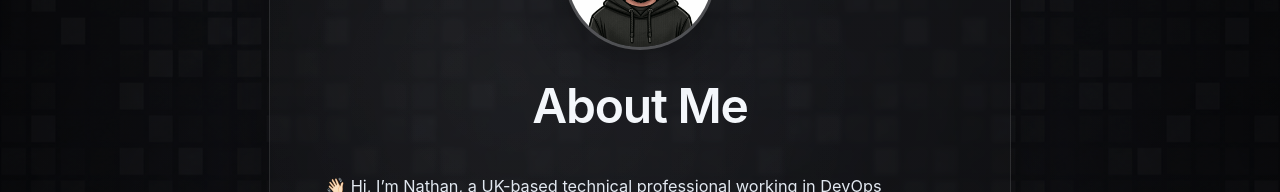
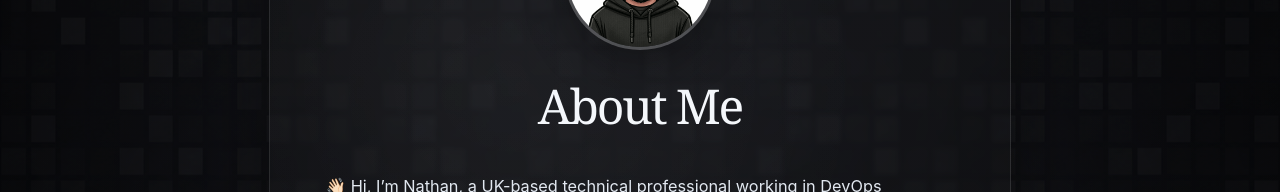
Before and after one commit to aut0nate/My-Website, a Next.js app: page /about in a window 1280 px wide. Shown: the part 253-445 px from the top of the page. Built offline with nearby package versions, Linux system fonts and the light colour scheme.

Commit message:
Align site typography with Apps

```diff
--- a/app/about/page.tsx
+++ b/app/about/page.tsx
@@ -23,7 +23,7 @@ export default function AboutPage() {
                 className="avatar-image object-cover"
               />
             </div>
-            <h1 className="mt-5 text-[2.4rem] font-semibold tracking-tight text-ink sm:text-[3rem]">
+            <h1 className="site-editorial-heading mt-5 text-[2.4rem] tracking-tight text-ink sm:text-[3rem]">
               About Me
             </h1>
           </section>
--- a/app/apps/concepts/library/page.tsx
+++ b/app/apps/concepts/library/page.tsx
@@ -22,7 +22,6 @@ export default function LibraryAppsConcept() {
             <span aria-hidden="true">←</span>
             <span>Back</span>
           </Link>
-          <p className="apps-eyebrow">{appsContent.eyebrow}</p>
           <h1>Apps</h1>
         </div>
         <div className="library-heading-copy">
--- a/app/globals.css
+++ b/app/globals.css
@@ -31,6 +31,12 @@ a {
 img {
   display: block;
   max-width: 100%;
+}
+
+.site-editorial-heading {
+  font-family: Georgia, "Times New Roman", serif;
+  font-weight: 400;
+  letter-spacing: -0.045em;
 }
 
 .shell {
--- a/components/home-card.tsx
+++ b/components/home-card.tsx
@@ -55,7 +55,7 @@ export function HomeCard() {
           </div>
 
           <div className="space-y-3">
-            <h1 className="text-[2.25rem] font-medium tracking-tight text-ink sm:text-[2.6rem] lg:text-[3rem] xl:text-[3.35rem]">
+            <h1 className="site-editorial-heading text-[2.25rem] tracking-tight text-ink sm:text-[2.6rem] lg:text-[3rem] xl:text-[3.35rem]">
               {siteContent.name}
             </h1>
             <p className="max-w-lg text-sm leading-7 text-slate-300 sm:text-[0.94rem] sm:leading-[1.65] xl:text-base xl:leading-[1.75]">
```
